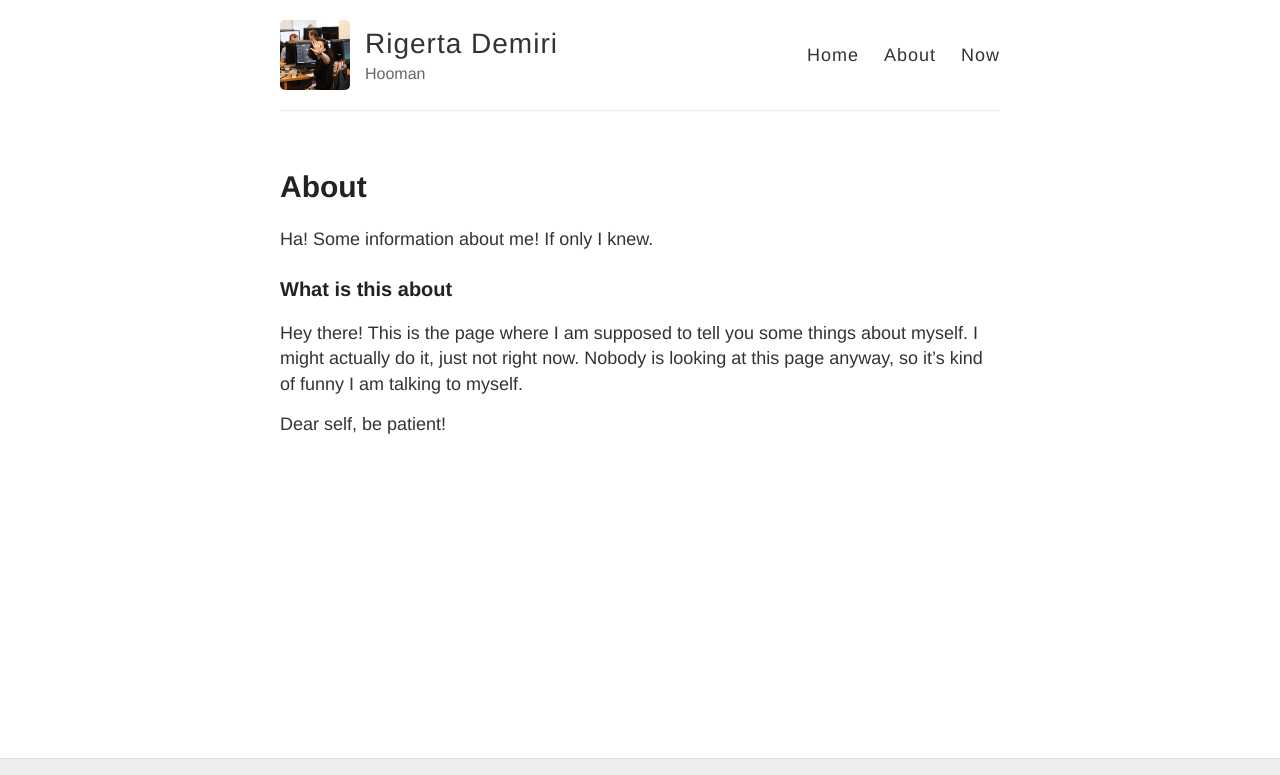
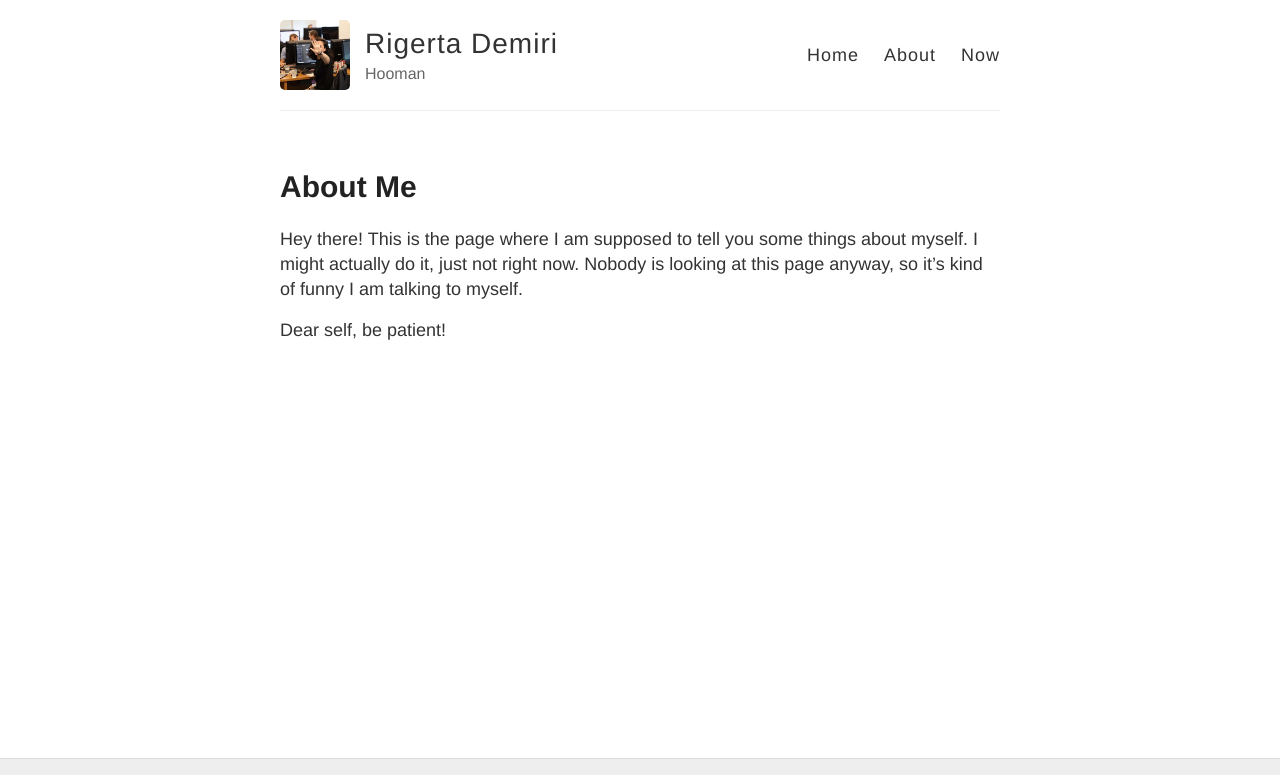
Before and after one commit to rigerta/rigerta.github.io, a Jekyll site: the page built from about.md, in a window 1280 px wide, cut to the strip 0-775 px from the top of the page. Built offline with Jekyll 4.4.1, drawn with Linux system fonts in a browser that asks for light colours.

Commit message:
Updated the about me part, because why not?

```diff
--- a/about.md
+++ b/about.md
@@ -1,12 +1,8 @@
 ---
 layout: page
-title: About
+title: About Me
 permalink: /about/
 ---
-
-Ha! Some information about me! If only I knew.
-
-### What is this about
 
 Hey there! This is the page where I am supposed to tell you some things about myself. I might actually do it, just not right now.
 Nobody is looking at this page anyway, so it's kind of funny I am talking to myself.
```
